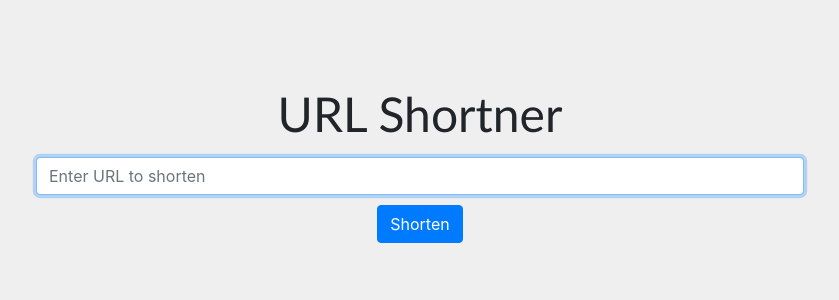
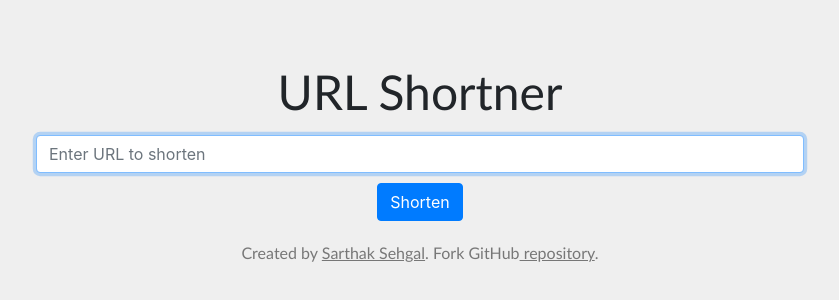
Before and after one commit to sarthak-sehgal/url-shortner, a website: page public/index.html in a window 1280 px wide. Shown: the part 236-536 px from the top of the page, without its empty margins (220-1059 px from the left). Drawn offline with nearby package versions, Linux system fonts and the light colour scheme.

Commit message:
Add loading alert and author credits

```diff
--- a/public/index.html
+++ b/public/index.html
@@ -21,6 +21,9 @@
         </div>
         <div id="alerts">
         </div>
+        <div id="author">
+            Created by <a href="https://www.linkedin.com/in/sarthak-sehgal99/" class="author-link" target="_blank">Sarthak Sehgal</a>. Fork GitHub<a class="author-link" href="https://github.com/sarthak-sehgal/url-shortner" target="_blank"> repository</a>.
+        </div>
     </div>
     <script src="main.js"></script>
     <script src="https://code.jquery.com/jquery-3.3.1.slim.min.js" integrity="sha384-q8i/X+965DzO0rT7abK41JStQIAqVgRVzpbzo5smXKp4YfRvH+8abtTE1Pi6jizo"
--- a/public/main.css
+++ b/public/main.css
@@ -48,6 +48,19 @@ input {
     text-align: center;
 }
 
+#author {
+    font-family: 'Gill Sans', 'Gill Sans MT', Calibri, 'Trebuchet MS', sans-serif;
+    margin-top: 20px;
+    color: rgba(0,0,0,0.5);
+    text-align: center;
+    width: 90%;
+}
+
+#author a {
+    text-decoration: underline;
+    color: inherit;
+}
+
 @media all and (max-width: 600px) and (orientation: portrait) {
     h1 {
         font-size: 2.5em;
--- a/public/main.js
+++ b/public/main.js
@@ -21,7 +21,7 @@ function init() {
         let input = document.getElementById("urlInput");
         let alert = document.getElementById("alerts");
         console.log("Button clicked");
-        alert.innerHTML = '';
+        alert.innerHTML = '<div class="alert alert-warning" role="alert">Shortening</div>';
         shortenBtn.disabled = true;
         fetch(URL, {
             method: "POST",
```
